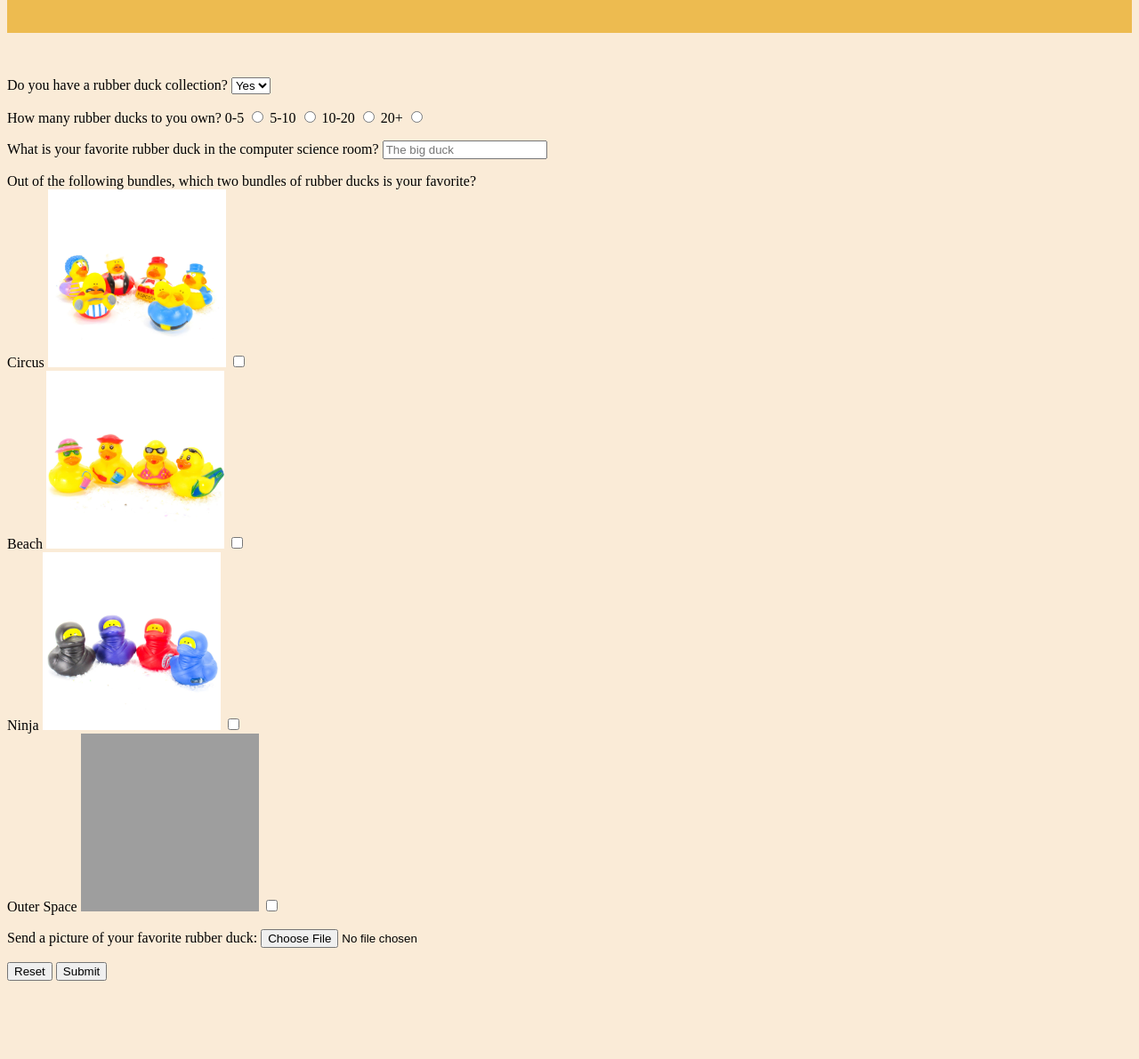
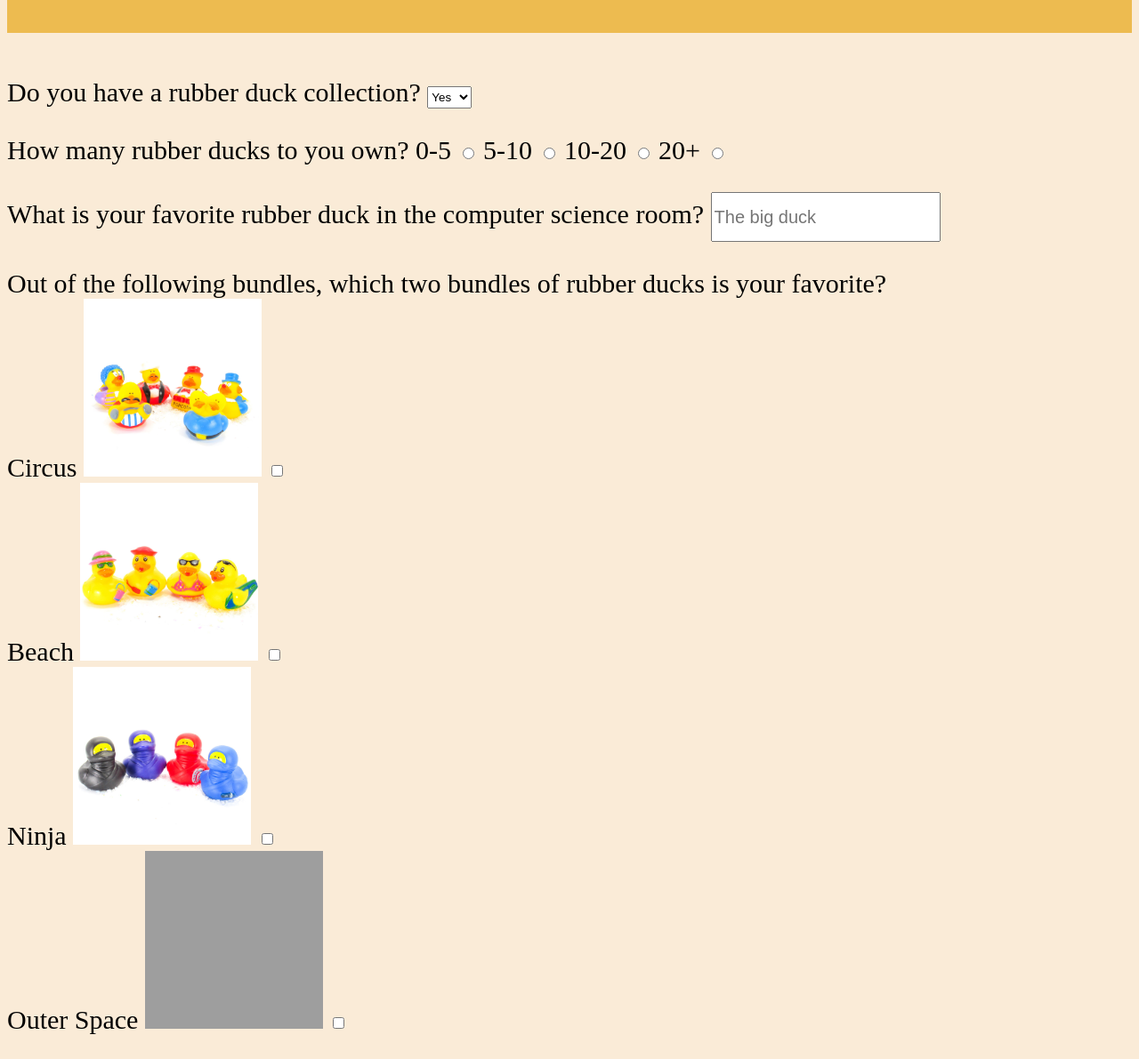
Before and after one commit to martinjang14/Static-Webpage, a plain HTML site: page survey.html in a window 1280 px wide. Shown: the part 85-1276 px from the top of the page at 89% size. Before the commit the page ends 1196 px from the top, so only its background shows below. Drawn offline with Linux system fonts and the light colour scheme; grey boxes are pictures that could not be loaded.

Commit message:
worked on homepage and styled survey page

```diff
--- a/styles.css
+++ b/styles.css
@@ -1,6 +1,21 @@
 body{
     background-color: antiquewhite;
 }
+
+h3{
+    margin-top: 50px;
+}
+
+h4{
+    margin-bottom: 50px;
+}
+
+#homepage_stuff{
+    display: flex;
+    flex-direction: column;
+    align-items: center;
+}
+
 .navbar{
     background-color: rgb(237, 187, 80);
     color: white;
@@ -35,3 +50,24 @@ li{
     font-size: 25px;
     color:chocolate
 }
+
+form{
+    align-items: center;
+    font-size: 30px;
+}
+
+#duck_in_room{
+    height: 50px;
+    width: 250px;
+    font-size: 20px;
+}
+
+.adjust_size{
+    height: 50px;
+    width: 100px;
+}
+
+#collection{
+    height: 25px;
+    width: 50px;
+}
--- a/survey.html
+++ b/survey.html
@@ -60,9 +60,8 @@
         <input type="file" id="picture" accept="image/png"><br>
         <p></p>
 
-        <input type="reset">
-        <input type="submit">
+        <input type="reset" class="adjust_size">
+        <input type="submit" class="adjust_size">
     </form>
-
 </body>
 </html>
```
Also changed, not shown: homepage.html (+6 -1 lines).
